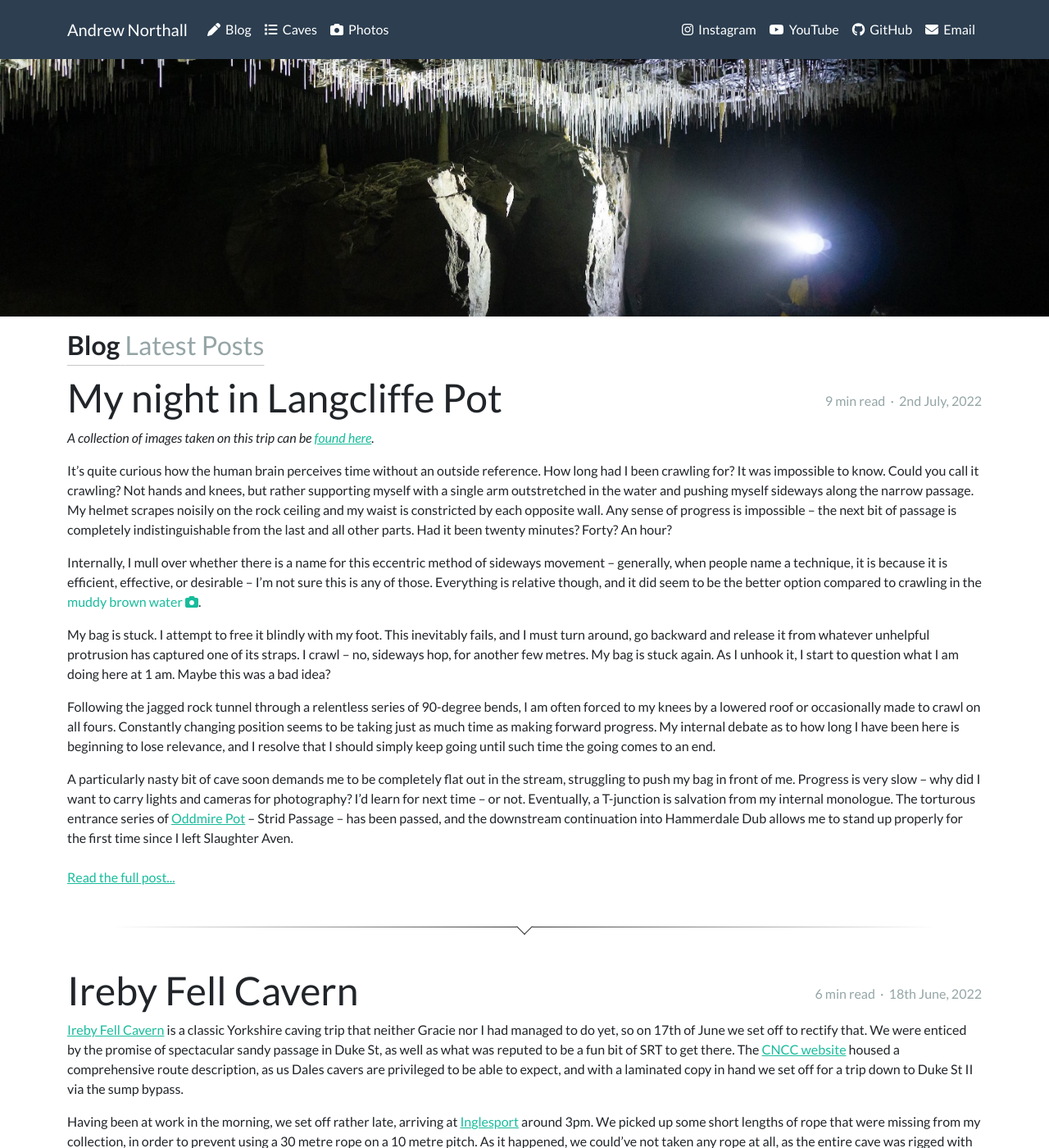
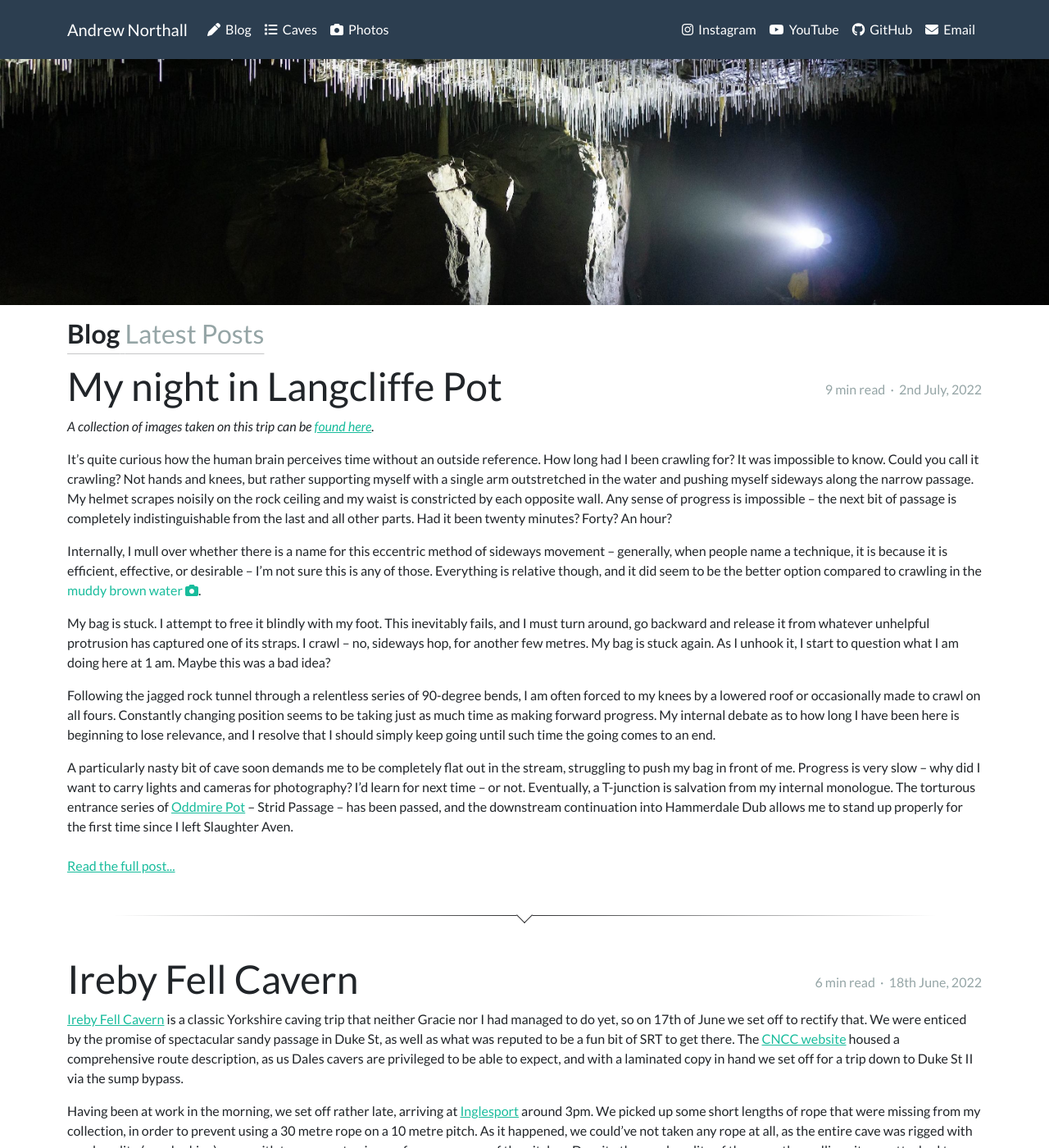
Before and after one commit to anorthall/northall.me.uk, a Jekyll site: the page built from www/index.html, in a window 1280 px wide and 1400 px high. Shown: the whole window at 82% size. Built offline with Jekyll 4.4.1, drawn with Linux system fonts in a browser that asks for light colours.

Commit message:
Add comments and modify media breakpoints for photo gallery and header images

```diff
--- a/www/css/northall.css
+++ b/www/css/northall.css
@@ -1,19 +1,43 @@
+/* Padding for static navbar */
 body {
   overflow-y: scroll;
   padding-top: 72px;
 }
 
+
+/* Page header image */
 .page-header-image {
-	display: flex;
-	max-height: 400px;
-	background-size: cover;
-	object-fit: fill;
+	object-fit: cover;
 	object-position: center;
 	width: 100%;
-	margin-left: auto;
-	margin-right: auto;
 }
 
+@media (max-width: 992px) {
+	.page-header-image {
+		height: 180px;
+	}
+}
+
+@media (min-width: 992px) {
+	.page-header-image {
+	  height: 250px;
+	}
+}
+
+@media (min-width: 1200px) {
+	.page-header-image {
+	  height: 300px;
+	}
+}
+
+@media (min-width: 1400px) {
+	.page-header-image {
+	  height: 400px;
+	}
+}
+
+
+/* Faint underline and faded link for titles */
 .faint-underline {
 	text-decoration-color: #c6c7c8 !important;
 	text-decoration: underline;
@@ -32,6 +56,8 @@
   transition: color .15s ease-in-out,background-color .15s ease-in-out,border-color .15s ease-in-out;
 }
 
+
+/* Author box */
 .author-box {
 	color: #2c3e50;
 }
@@ -40,6 +66,8 @@
 	max-width: 50px;
 }
 
+
+/* Post divider */
 .divider
 {
 	position: relative;
@@ -74,9 +102,11 @@
 	border-right: 1px solid rgb(48,49,51);
 }
 
+
+/* Image gallery */
 .image-gallery {
 	line-height: auto;
-	column-count: 3;
+	column-count: 4;
 	column-gap: 5px;
 }
 
@@ -100,11 +130,17 @@
 
 @media (max-width: 1400px) {
 	.image-gallery {
+	 column-count:         3;
+	}
+}
+
+@media (max-width: 1200px) {
+	.image-gallery {
 	 column-count:         2;
 	}
 }
 
-@media (max-width: 800px) {
+@media (max-width: 992px) {
 	.image-gallery {
 	 column-count:         1;
 	}
```
